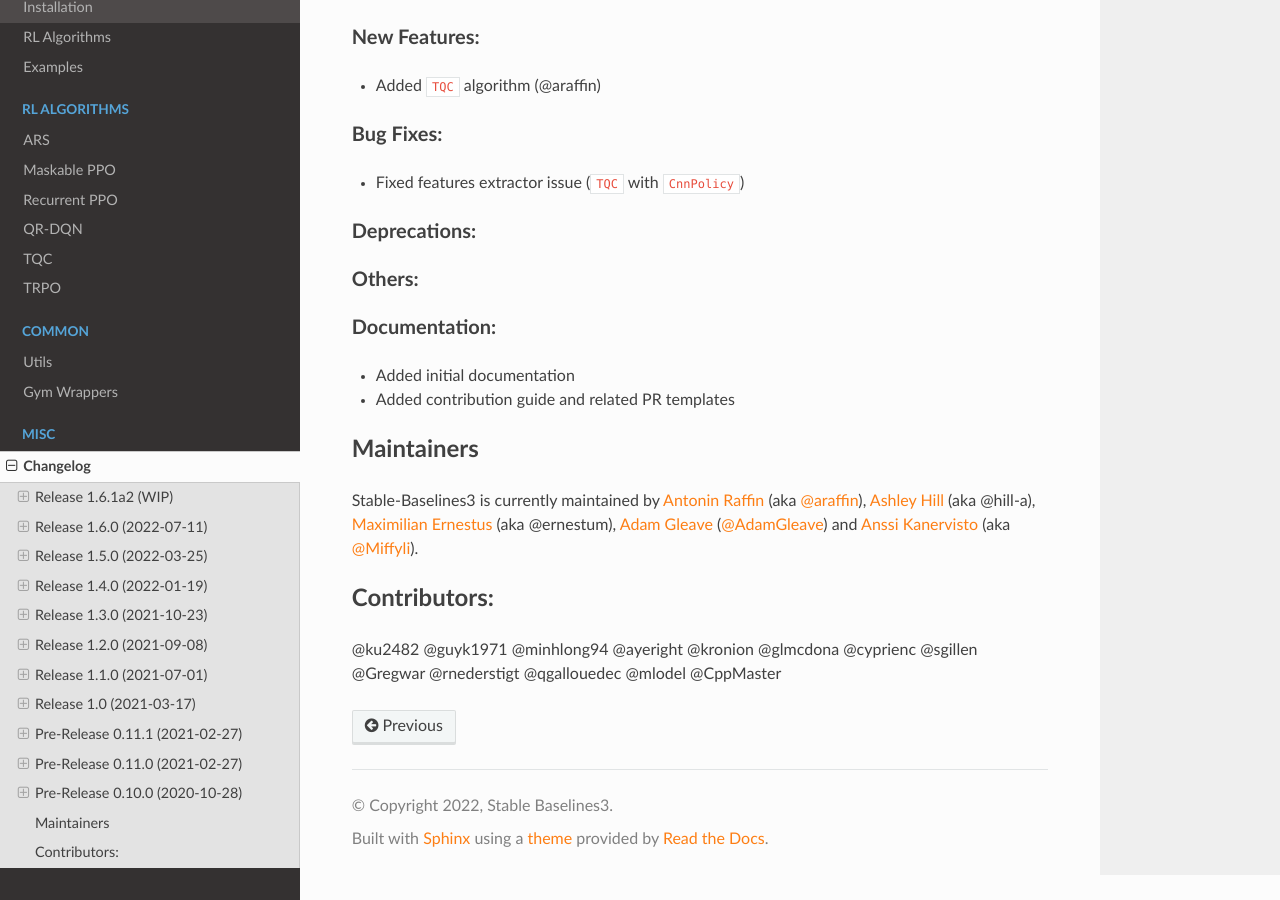
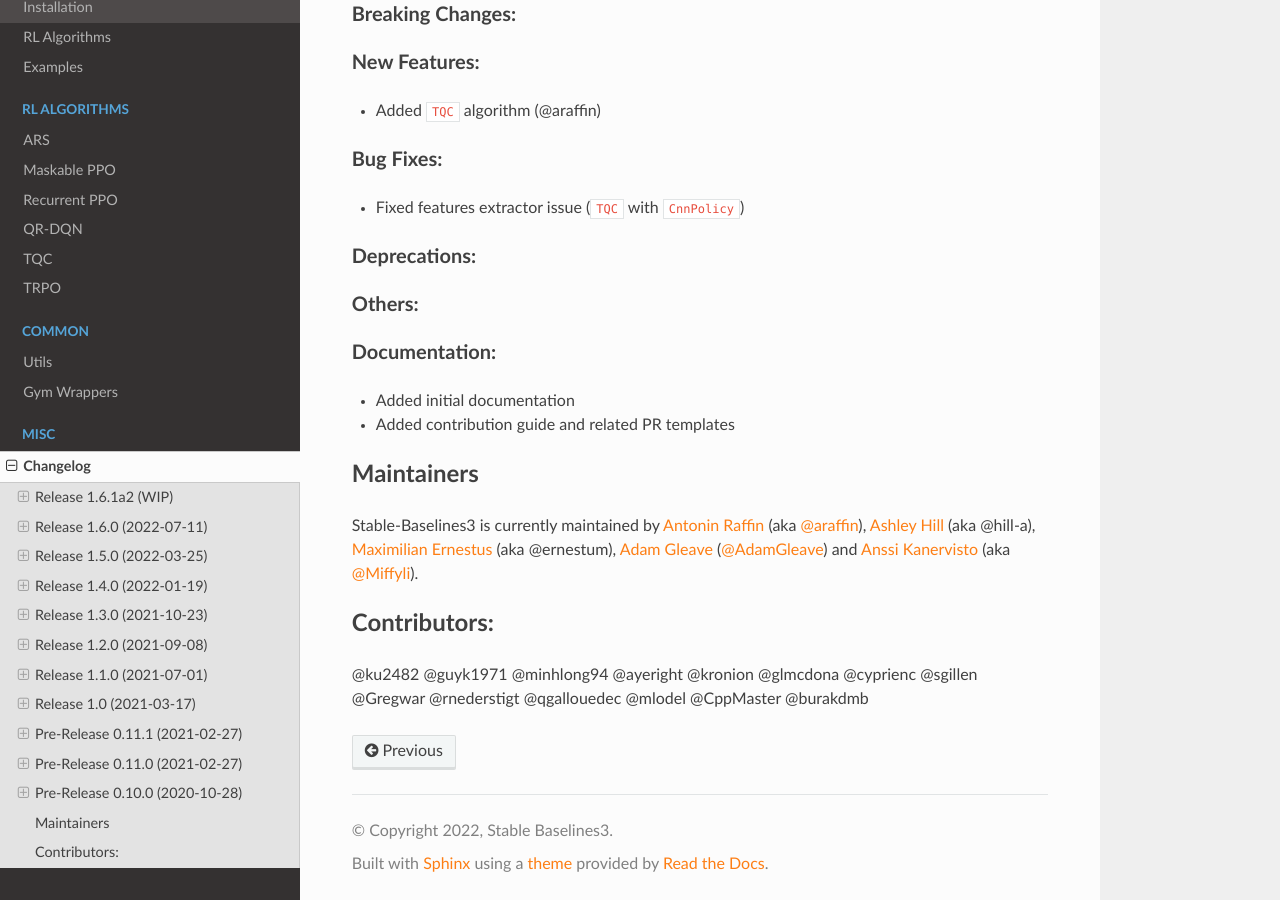
Before and after one commit to Stable-Baselines-Team/stable-baselines3-contrib, a Sphinx documentation site: the page built from docs/misc/changelog.rst, in a window 1280 px wide and 900 px high, scrolled down 5450 px. Built offline with Sphinx 7.4.7 and the Read the Docs theme 2.0.0, drawn with Linux system fonts in a browser that asks for light colours; some of the changed text lies outside the part shown.

Commit message:
Fixed missing verbose parameter passing (#96)

```diff
--- a/docs/misc/changelog.rst
+++ b/docs/misc/changelog.rst
@@ -18,6 +18,7 @@
 - Fixed the issue of wrongly passing policy arguments when using CnnLstmPolicy or MultiInputLstmPolicy with ``RecurrentPPO`` (@mlodel)
 - Fixed division by zero error when computing FPS when a small number of time has elapsed in operating systems with low-precision timers.
 - Fixed calling child callbacks in MaskableEvalCallback (@CppMaster)
+- Fixed missing verbose parameter passing in the ``MaskableEvalCallback`` constructor (@burakdmb)
 
 
 Deprecations:
@@ -297,4 +298,4 @@
 -------------
 
 @ku2482 @guyk1971 @minhlong94 @ayeright @kronion @glmcdona @cyprienc @sgillen @Gregwar @rnederstigt @qgallouedec
-@mlodel @CppMaster
+@mlodel @CppMaster @burakdmb
```
Also changed, not shown: 1 other file.
